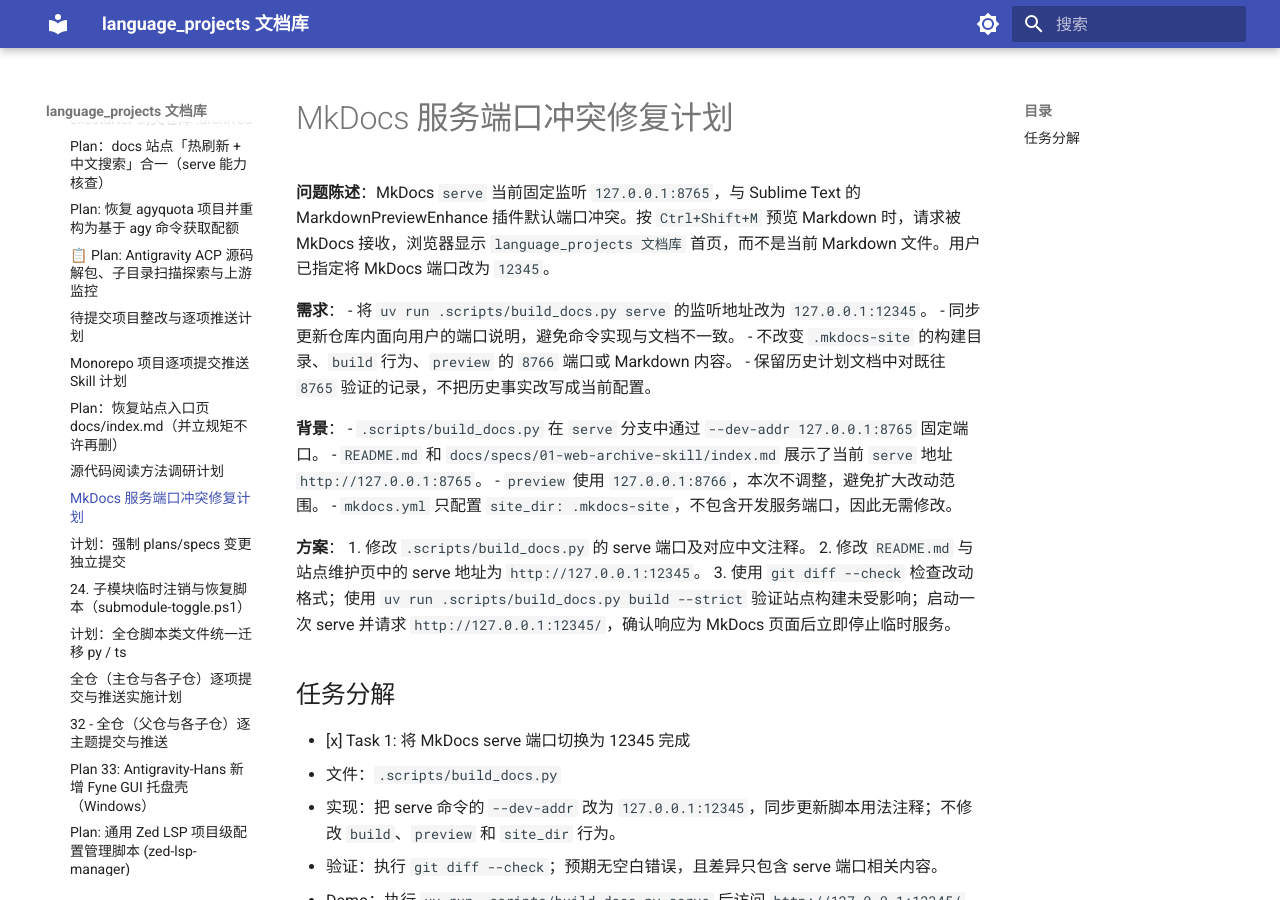
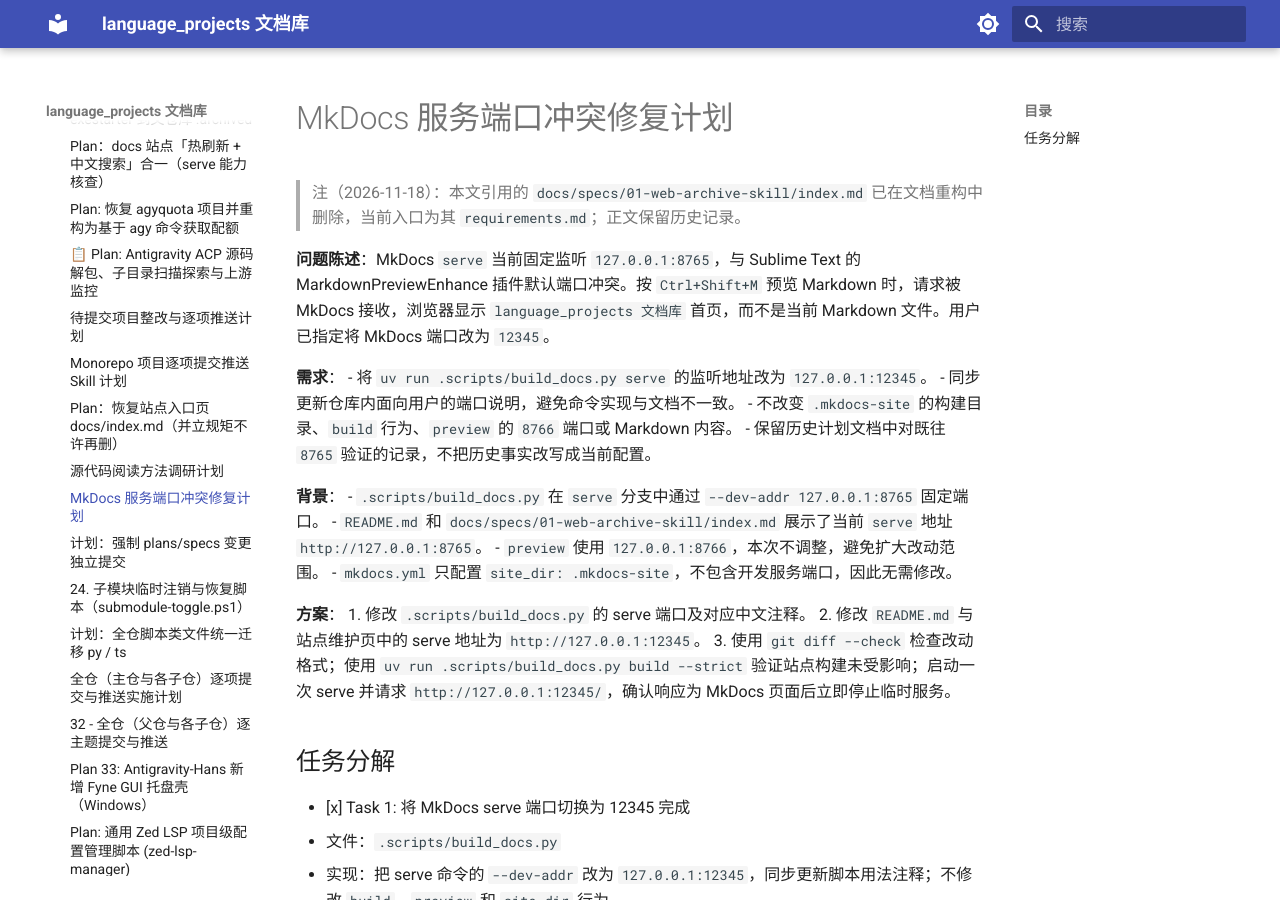
Before and after one commit to shihao-hub/td-language_projects, an MkDocs documentation site: the page built from docs/plans/archive/14-mkdocs-port-conflict.md, in a window 1280 px wide and 900 px high. Built offline with MkDocs 1.6.1 and Material for MkDocs 9.7.7, drawn with Linux system fonts in a browser that asks for light colours; a script that is not in the unit is left out.

Commit message:
docs(plans): 归档页内编辑计划并补充历史注记
- 已实现的存档 HTML 页内编辑计划移入 plans/archive
- MkDocs 端口计划补充已删除 spec index 的历史说明

```diff
--- a/docs/plans/archive/14-mkdocs-port-conflict.md
+++ b/docs/plans/archive/14-mkdocs-port-conflict.md
@@ -1,4 +1,6 @@
 # MkDocs 服务端口冲突修复计划
+
+> 注（2026-11-18）：本文引用的 `docs/specs/01-web-archive-skill/index.md` 已在文档重构中删除，当前入口为其 `requirements.md`；正文保留历史记录。
 
 **问题陈述**：MkDocs `serve` 当前固定监听 `127.0.0.1:8765`，与 Sublime Text 的 MarkdownPreviewEnhance 插件默认端口冲突。按 `Ctrl+Shift+M` 预览 Markdown 时，请求被 MkDocs 接收，浏览器显示 `language_projects 文档库` 首页，而不是当前 Markdown 文件。用户已指定将 MkDocs 端口改为 `12345`。
 
```
Also changed, not shown: docs/plans/archive/28-archive-html-inline-editor.md (renamed from docs/plans/02-archive-html-inline-editor.md).
